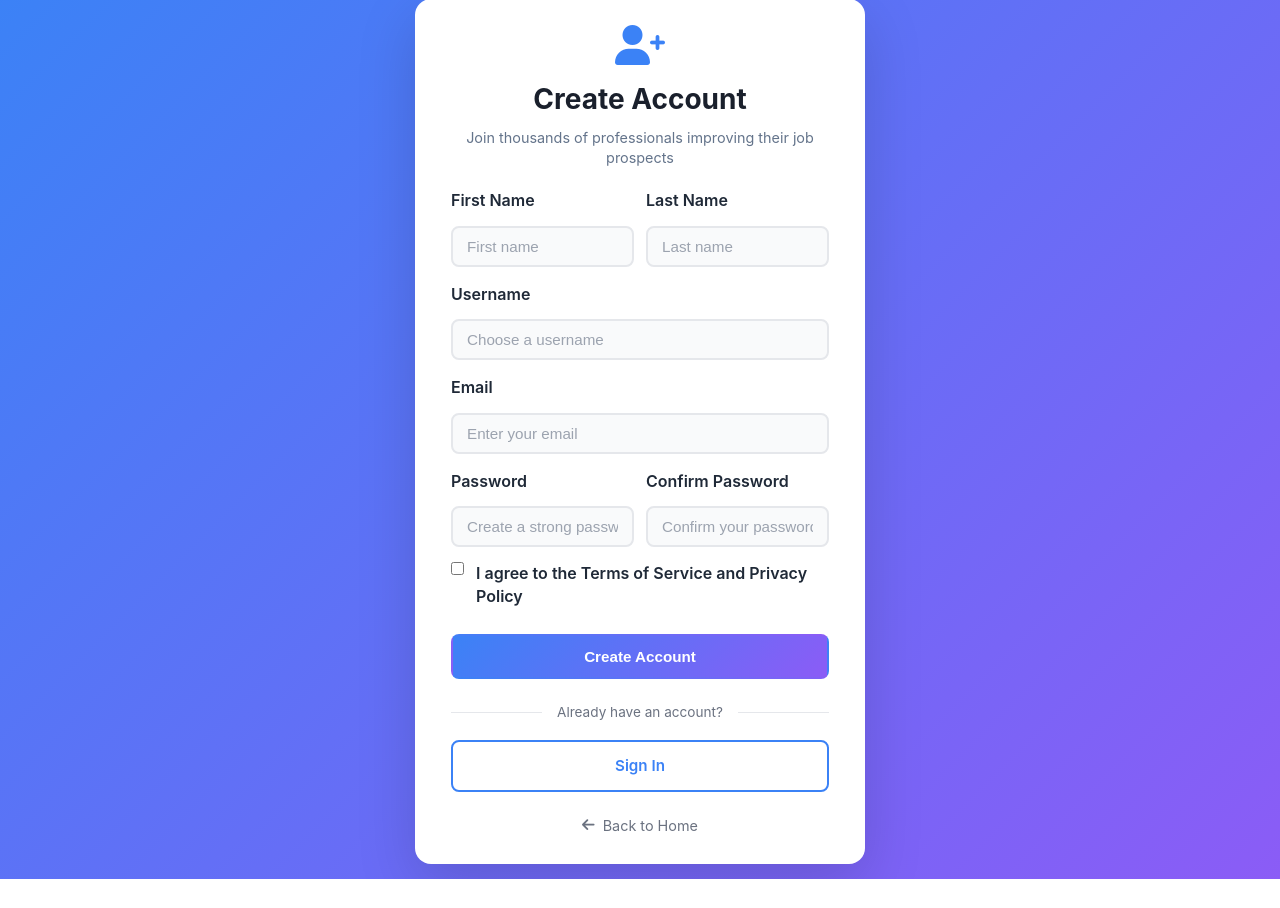
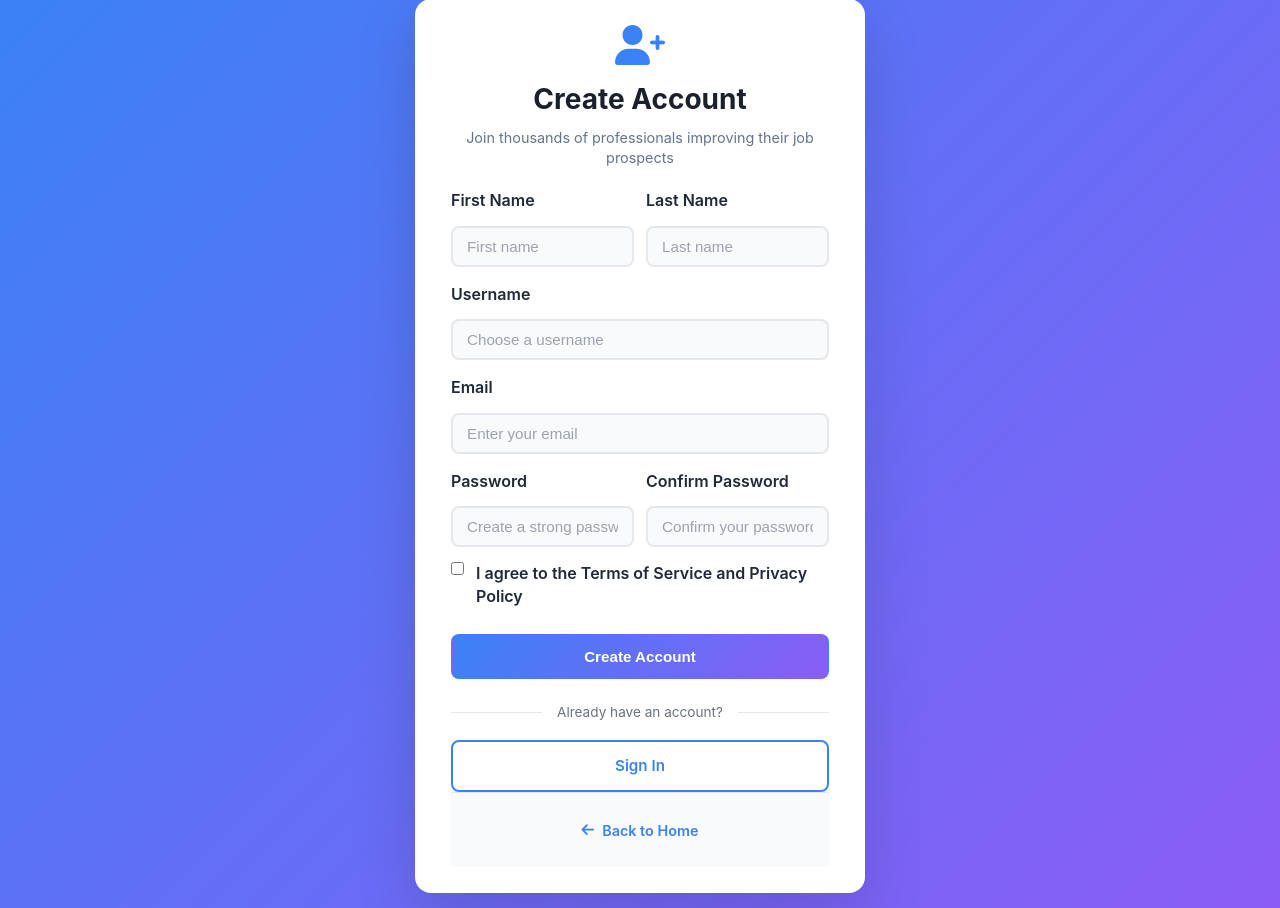
Before and after one commit to pawanbhattarai/resumeanalyzer, a Flask app: page /auth/register in a window 1280 px wide. Shown: the part 16-924 px from the top of the page. Before the commit the page ends 895 px from the top, so only its background shows below. Run offline with Flask 3, Linux system fonts and the light colour scheme.

Commit message:
Assistant checkpoint: Fix text visibility on auth pages
Assistant generated file changes:
- static/auth.css: Fix text visibility by updating color contrast
Fix text visibility by updating color contrast
Fix form label and input text colors
Fix text visibility by updating color contrast
Fix form label and input text colors
Fix link and text colors for better visibility
Fix text visibility by updating color contrast
Fix form label and input text colors
Fix link and text colors for better visibility
Fix checkbox label text color
Fix text visibility by updating color contrast
Fix form label and input text colors
Fix link and text colors for better visibility
Fix checkbox label text color
Fix forgot password link color

---

User prompt:

texes are not seen  maybe background and front font coler same

Replit-Commit-Author: Assistant
Replit-Commit-Session-Id: 9fdaa9cb-598a-4eac-add3-7461c70dd6e9
Replit-Commit-Event-Id: 1b2595cf-34f7-478e-b33a-4bd31ac11ef0

```diff
--- a/static/auth.css
+++ b/static/auth.css
@@ -1,4 +1,3 @@
-
 /* Authentication Styles */
 .auth-body {
     background: linear-gradient(135deg, #3b82f6 0%, #8b5cf6 100%);
@@ -199,8 +198,28 @@
 }
 
 .auth-footer {
-    margin-top: 20px;
+    padding: 1.5rem 2rem;
+    background: #f9fafb;
     text-align: center;
+    border-top: 1px solid #e5e7eb;
+}
+
+.auth-footer p {
+    margin: 0;
+    font-size: 0.95rem;
+    color: #6b7280;
+}
+
+.auth-footer a {
+    color: #3b82f6;
+    text-decoration: none;
+    font-weight: 600;
+    transition: color 0.3s ease;
+}
+
+.auth-footer a:hover {
+    color: #2563eb;
+    text-decoration: underline;
 }
 
 .back-link {
```
